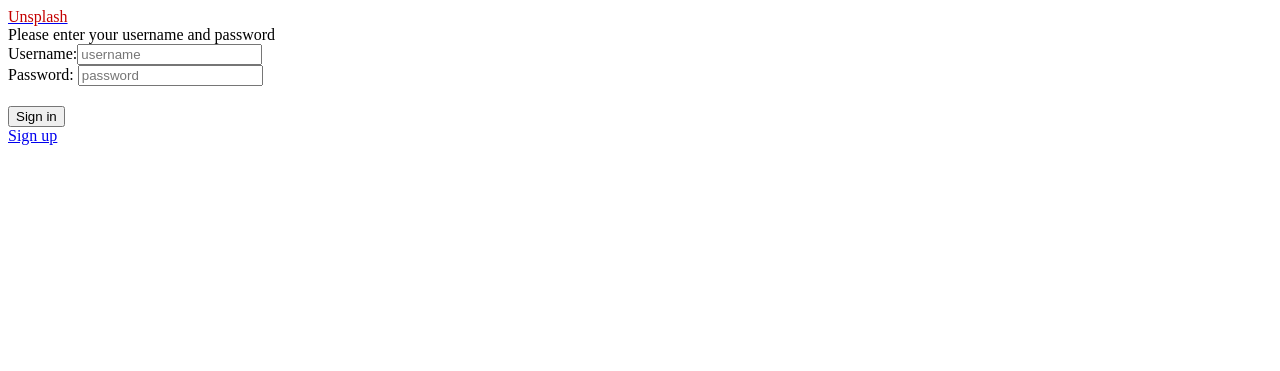
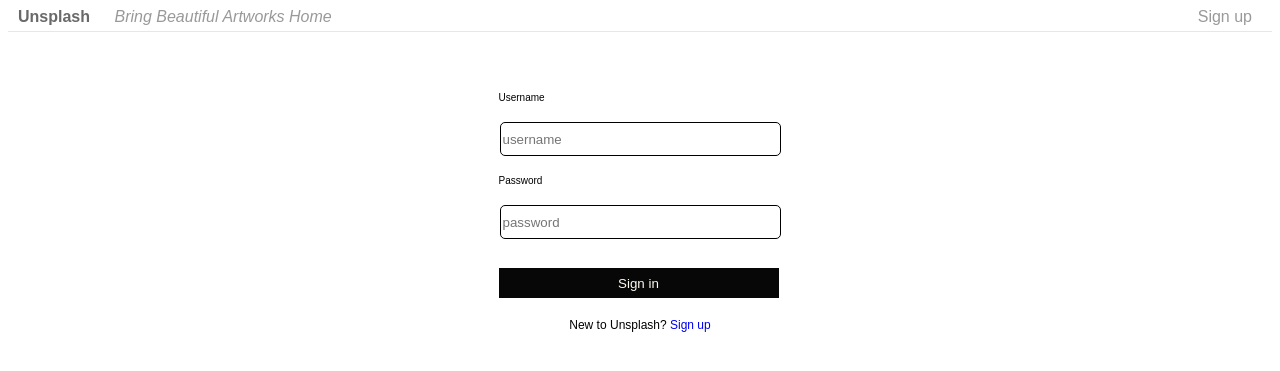
Before and after one commit to neptune-me/SOFT130002_pj, a PHP site: page /Login.html in a window 1280 px wide. Shown: the top 371 px of the page. Run offline with PHP 8.4, Linux system fonts and the light colour scheme.

Commit message:
changes on nav

```diff
--- a/Login.html
+++ b/Login.html
@@ -3,39 +3,52 @@
 <html>
 <head>
 	<title>Sign in to Unsplash</title>
+	<link rel="stylesheet" title="default" href="css/style1.css">
 </head>
 <header>
 
 	<nav class = "top">
 
-		<a href="index.html"><span style="color:#C40000;margin:0px" class=" glyphicon glyphicon-home redColor">Unsplash</a>
+		<a href="index.html" class="logo">Unsplash</a>
+		<span style="font-style:italic;">
+			Bring Beautiful Artworks Home
+		</span>
+		<span class="pull-right">
+
+            <a href="Register.html">Sign up</a>
+        </span>
 
 	</nav>
 </header>
 <body>
-	<div class="login_acount_text">Please enter your username and password</div>
+	<!-- <div class="login_acount_text">Please enter your username and password</div> -->
+
 	<form method="POST" name="SignIn">
-		<label>
-			Username:<input id="name" type="text" placeholder="username">
-		</label>
-		<br>
-		<label>
-			Password: <input id="password" type="password" placeholder="password">
-		</label>
-		<!-- <div class="loginInput">
-			<input id="name" type="text" placeholder="username">
-		</div>
-
-		<div class="loginInput">
-			<input id="password" type="password" placeholder="password">
-		</div> -->
+		<table class="loginTable" align="center">
+			<tr>
+				<td class="loginTableLeftTD">Username</td>
+			</tr>
+			<tr>
+            	<td class="loginTableRightTD"><input id="name" name="name" placeholder="username" > </td>
+			</tr>
+			<tr>
+				<td class="loginTableLeftTD">Password</td>
+			</tr>
+			<tr>
+				<td class="loginTableRightTD"><input id="password" name="password" type="password"  placeholder="password" ></td>
+			</tr>
+			<tr>
+				<td colspan="2" class="loginButtonTD">
+					<a href="#nowhere"><button class="signInBtn">Sign in</button></a>
+				</td>
+			</tr>
+		</table>
 	</form>
-
-	<div style="margin-top:20px">
-        <button class="btn btn-block redButton" type="submit">Sign in</button>
-    </div>
-    <a href="Register.html">
-    	Sign up
-    </a>
+	<div class="SignUpEntry">
+		<span>New to Unsplash?</span>
+		<a href="Register.html">
+			Sign up
+		</a>
+	</div>
 </body>
 </html>
--- a/css/style1.css
+++ b/css/style1.css
@@ -1,4 +1,39 @@
+nav.top {
+	/* padding-top: 3px; */
+	padding-bottom: 5px;
+	border-bottom-style: solid;
+	border-bottom-width: 1px;
+	border-bottom-color: #e7e7e7;
+	/* width: 15px; */
+}
+
+nav.top a.logo {
+	color:dimgray;
+	font-weight: bold;
+	margin: 0px 10px 0px 10px;
+}
+
+nav.top a {
+	color: #999;
+	margin: 0px 10px 0px 10px;
+}
+
+
+nav.top span {
+	color: #999;
+	margin: 0px 10px 0px 10px;
+}
+
+a {
+	/* color: #999; */
+	text-decoration:none
+}
+
 .pull-right{float: right}
+
+body {
+	font-family: arial;
+}
 
 img.carouselImage {
 	margin-top:20px;
@@ -39,20 +74,19 @@ height: 150px;
 }
 
 div.EachPicture span.pictureTitle {
-font-size: 8px;
-color: #FF003A;
+font-size: 15px;
+font-weight: bold;
+color: #3a3839;
 display: block;
-/*padding-left: 16px;*/
-/*margin-top: 10px;*/
 text-align: center;
+margin-top: 15px;
 }
 
 div.EachPicture span.pictureArtist {
-font-size: 8px;
-color: #FF003A;
+font-size: 10px;
+color: #616060;
 display: block;
 /*padding-left: 16px;*/
-margin-top: 10px;
 text-align: center;
 }
 
@@ -129,26 +163,26 @@ button.addCartButton {
 	font-size: 16px;
 	/* 	font-weight:700; */
 	color: white;
-	font-family: arial;
+
 }
 
 div.Info div.Info_other {
     display: block;
     border:1px solid slategray;
-    border-radius: 5px;
+    border-radius: 5px; /*圆角边框*/
     background-color: rgb(216, 214, 214);
-    font-family: arial;
+
     font-size: 13px;
 }
 
 
 div.Info div.Info_Price {
     margin:20px auto;
-    font-family: arial;
+
 }
 
 div.Info span.PriceUnit {
-	font-family: Arial;
+
 	font-size: 18px;
 	color: #C40000;
 	/*     vertical-align: top; */
@@ -156,7 +190,58 @@ div.Info span.PriceUnit {
 
 div.Info span.PriceValue {
     color: #c40000;
-	font-family: Arial;
+
 	font-size: 30px;
 	font-weight: bold;
 }
+/*Login.html*/
+table.loginTable, table.registerTable {
+	color: #3C3C3C;
+	font-size: 16px;
+	table-layout: fixed;
+	margin-top: 50px;
+}
+div.login_acount_text {
+	margin-top:20px;
+}
+
+input {
+	width: 275px;
+	border: 1.5px solid;
+	border-radius: 5px;
+	height: 30px;
+	margin: 1px;
+	outline:none;
+}
+
+table.loginTable td {
+	padding: 8px 20px;
+}
+
+table.registerTable td {
+	padding: 8px 20px;
+}
+
+td.loginTableLeftTD {
+
+	font-size: 10px;
+	color:black;
+
+}
+
+button.signInBtn {
+	margin-top: 10px;
+	background-color: rgb(7, 7, 7);
+	border: none;
+	height: 30px;
+	width: 280px;
+	color: floralwhite;
+}
+
+div.SignUpEntry {
+
+	font-size: 12px;
+	margin-top: 10px;
+	text-align: center;
+
+}
```
Also changed, not shown: PictureDetail.html (+6 -4 lines), Register.html (+29 -4 lines), index.html (+17 -14 lines).
